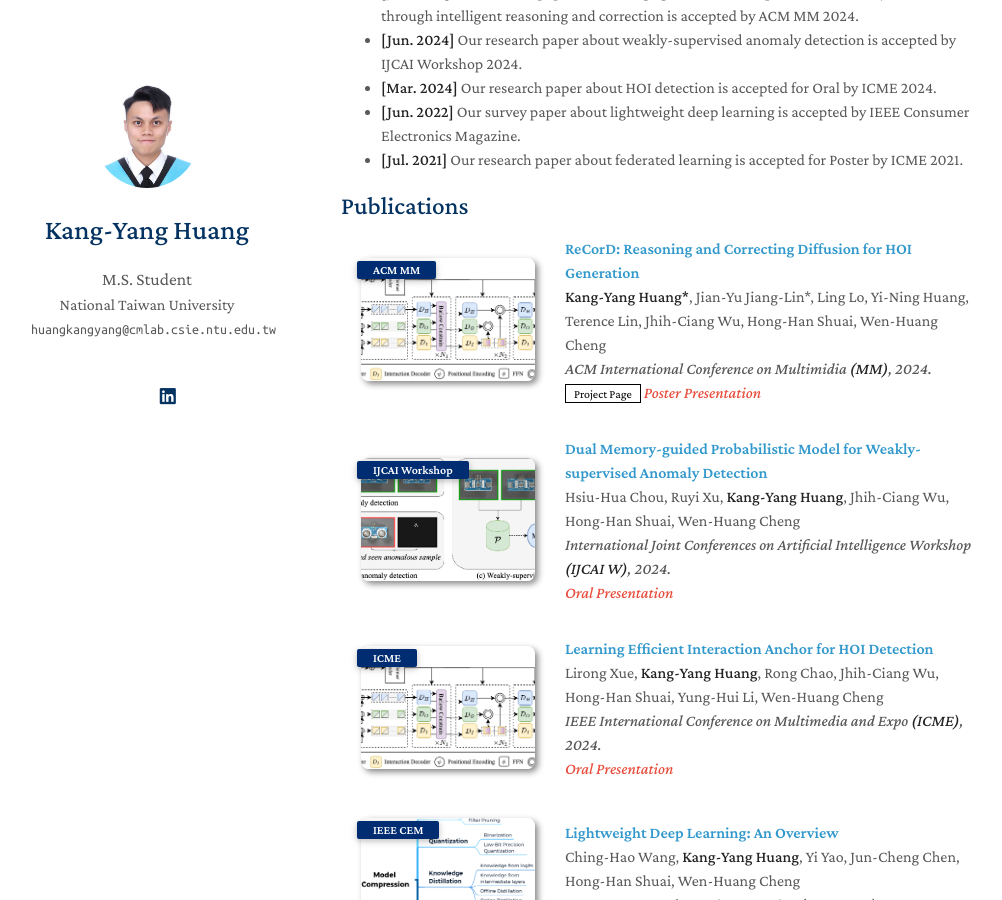
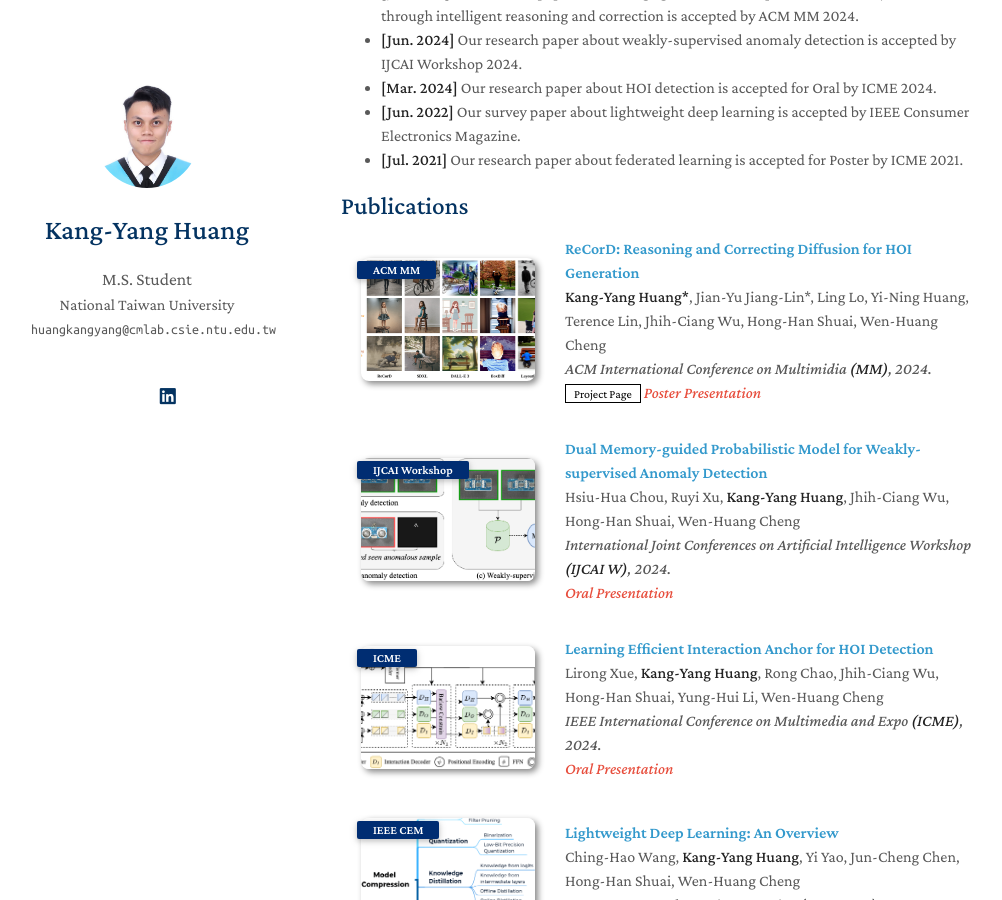
Before and after one commit to alberthkyhky/alberthkyhky.github.io, a Jekyll site: the page built from index.md, in a window 1280 px wide and 900 px high, scrolled down 566 px. Shown: the whole window, without its empty margins (129-1131 px from the left). Built offline with Jekyll 4.4.1, drawn with Linux system fonts in a browser that asks for light colours; nearby versions of some CDN libraries; a style sheet for code colours, icons or effects is not loaded; our own code applies the rules of GitHub Pages for plain Markdown files.

Commit message:
Update MM

```diff
--- a/_data/publications.yml
+++ b/_data/publications.yml
@@ -7,8 +7,7 @@ main:
     pdf:
     code:
     page: https://alberthkyhky.github.io/ReCorD/
-    # image: ./assets/img/MM_2024-Teaser.png
-    image: ./assets/img/ICME24_HOI.png
+    image: ./assets/img/MM_2024-Teaser.png
     notes: Poster Presentation
 
   - title: "Dual Memory-guided Probabilistic Model for Weakly-supervised Anomaly Detection"
```
